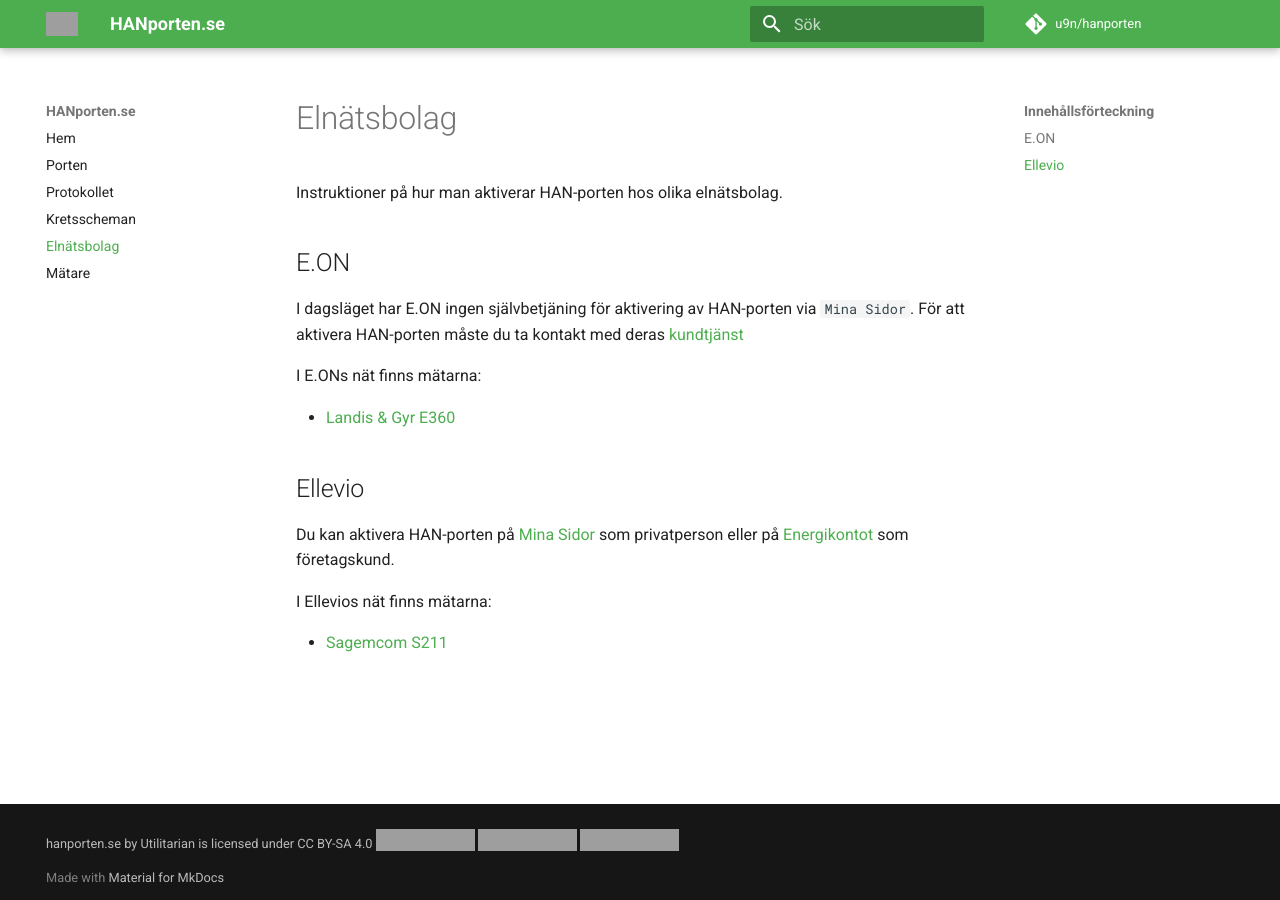
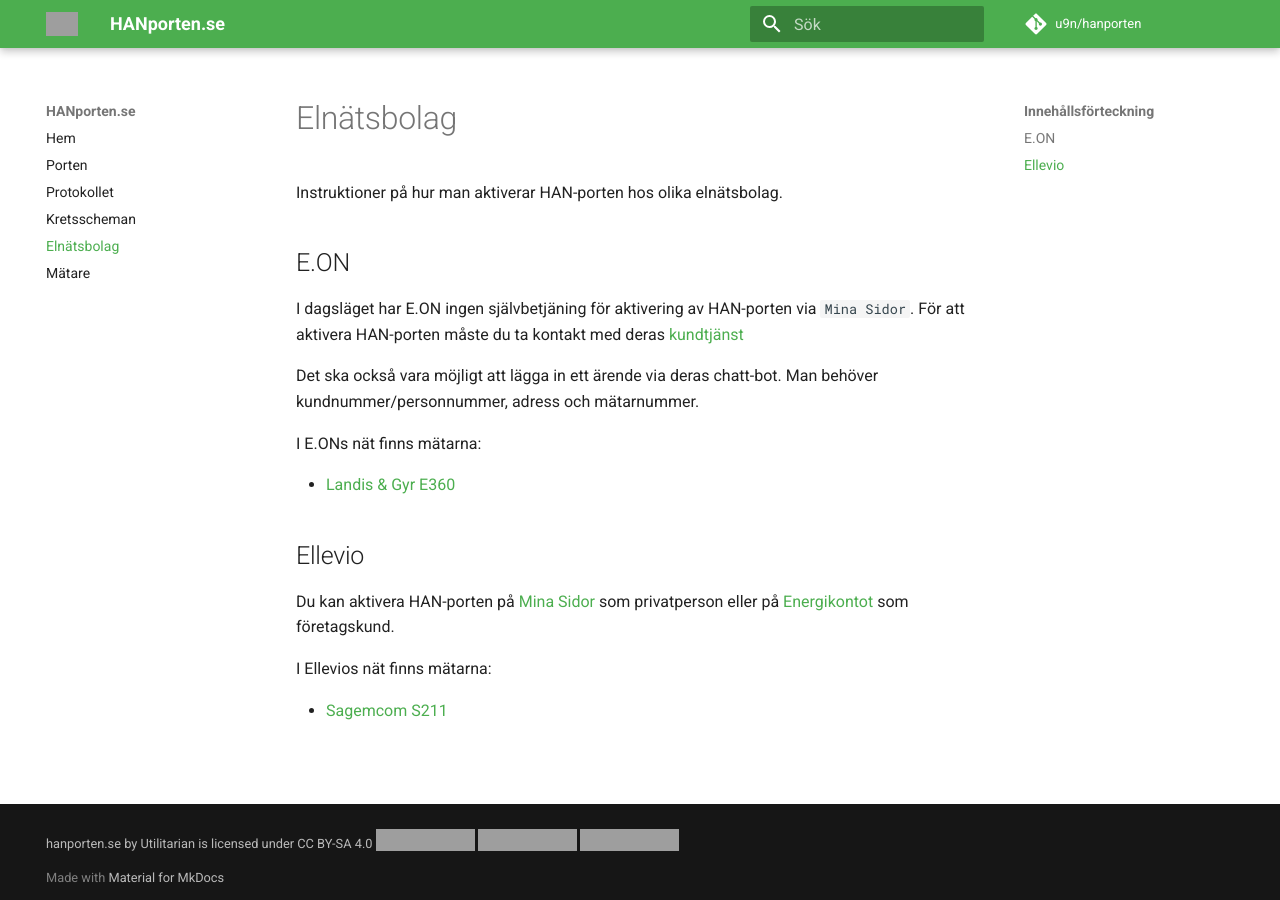
Before and after one commit to u9n/hanporten, an MkDocs documentation site: the page built from docs/gridcompanies.md, in a window 1280 px wide. Built offline with MkDocs 1.6.1 and Material for MkDocs 9.7.7, drawn with Linux system fonts in a browser that asks for light colours; comment, search, counter and statistics services are not loaded; grey boxes are pictures that could not be loaded.

Commit message:
Added chat-bot info about E.ON

```diff
--- a/docs/gridcompanies.md
+++ b/docs/gridcompanies.md
@@ -6,6 +6,9 @@
 
 I dagsläget har E.ON ingen självbetjäning för aktivering av HAN-porten via `Mina Sidor`.
 För att aktivera HAN-porten måste du ta kontakt med deras [kundtjänst](https://www.eon.se/kundservice)
+
+Det ska också vara möjligt att lägga in ett ärende via deras chatt-bot. Man behöver
+kundnummer/personnummer, adress och mätarnummer.
 
 I E.ONs nät finns mätarna:
 
```
